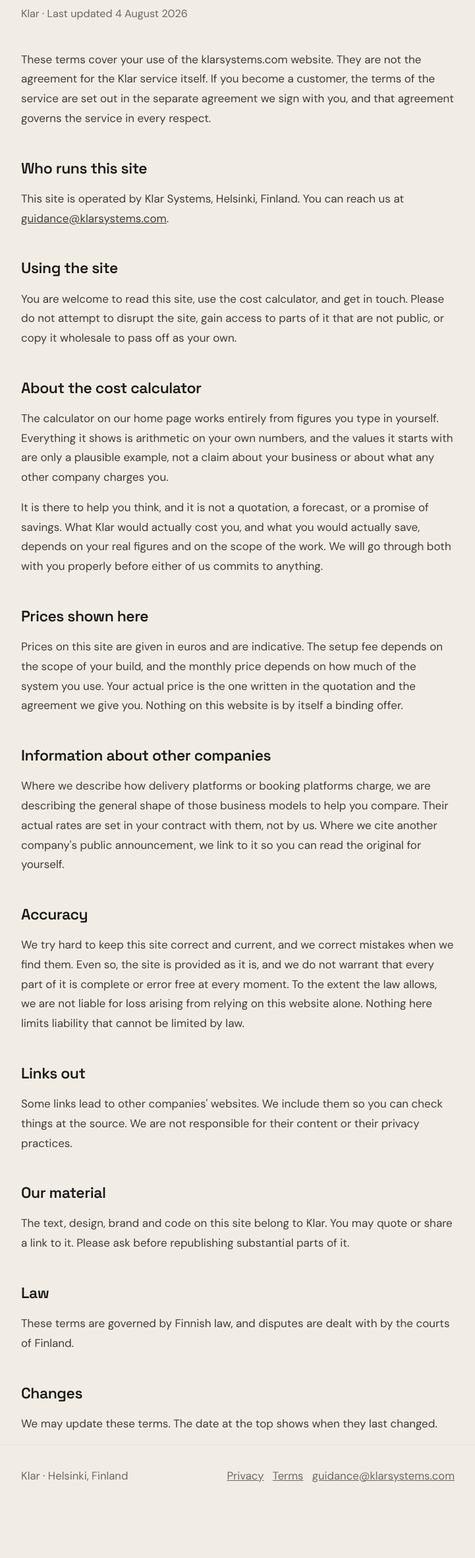
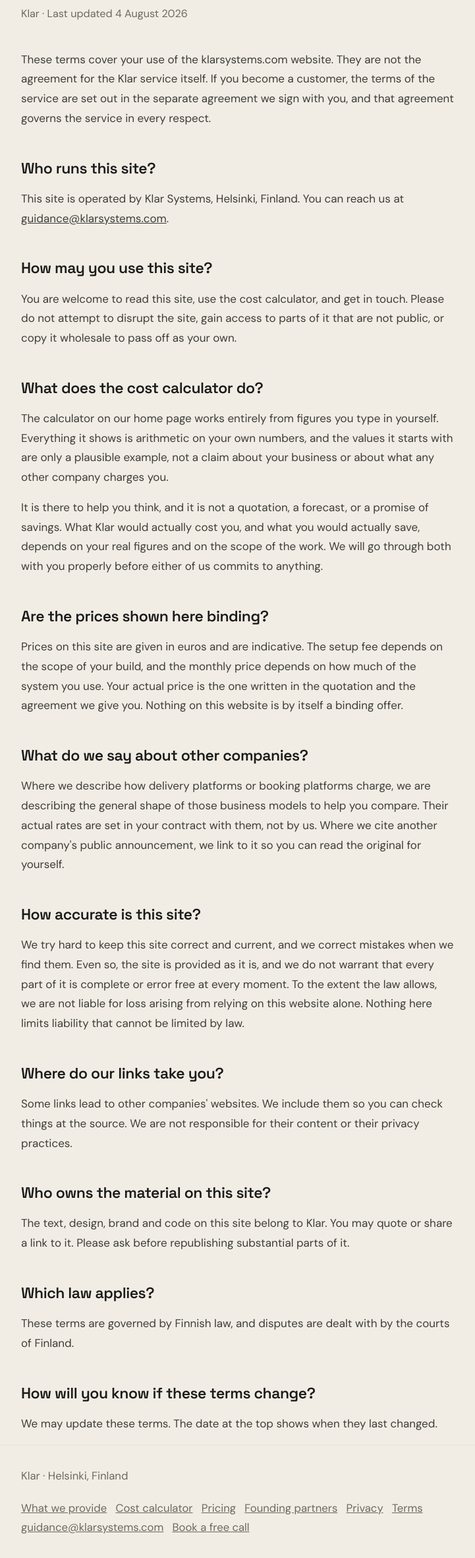
Before and after one commit to Klar-Systems/Klar-website, a plain HTML site: page public/terms/index.html in a window 1280 px wide. Shown: the part 120-2482 px from the top of the page at 66% size, without its empty margins (279-1000 px from the left). Before the commit the page ends 2404 px from the top, so only its background shows below. Drawn offline with Linux system fonts and the light colour scheme; a script that the page names is missing.

Commit message:
Make the legal pages answer questions, and give them the site's own footer
Both pages were dead ends. Three links in the footer, no way back into
the site, nothing to do next, and headings that named a topic instead
of asking the question a reader arrives with.

The headings are now questions. Not one word of the policies or the
terms changed: the paragraphs are byte-identical to the previous
commit, and only the h2 text moved, from "What we collect" to "What
information do we collect?" and so on. That is how a person searches
and how an assistant quotes.

The footers now carry the same links the home page footer already has,
plus the booking link the home page already uses six times, in each
page's own markup and classes. Nothing new is offered anywhere; the
same offers are simply reachable from more than one page.

Both pages also state the Helsinki address that the home page schema
has published all along.

```diff
--- a/public/terms/index.html
+++ b/public/terms/index.html
@@ -67,6 +67,11 @@
       "alternateName": "Klar Systems",
       "url": "https://klarsystems.com/",
       "email": "guidance@klarsystems.com",
+      "address": {
+        "@type": "PostalAddress",
+        "addressLocality": "Helsinki",
+        "addressCountry": "FI"
+      },
       "logo": {
         "@type": "ImageObject",
         "url": "https://klarsystems.com/logos/klar-logo.png",
@@ -119,44 +124,49 @@
 
 <p>These terms cover your use of the klarsystems.com website. They are not the agreement for the Klar service itself. If you become a customer, the terms of the service are set out in the separate agreement we sign with you, and that agreement governs the service in every respect.</p>
 
-<h2>Who runs this site</h2>
+<h2>Who runs this site?</h2>
 <p>This site is operated by Klar Systems, Helsinki, Finland. You can reach us at <a href="mailto:guidance@klarsystems.com">guidance@klarsystems.com</a>.</p>
 
-<h2>Using the site</h2>
+<h2>How may you use this site?</h2>
 <p>You are welcome to read this site, use the cost calculator, and get in touch. Please do not attempt to disrupt the site, gain access to parts of it that are not public, or copy it wholesale to pass off as your own.</p>
 
-<h2>About the cost calculator</h2>
+<h2>What does the cost calculator do?</h2>
 <p>The calculator on our home page works entirely from figures you type in yourself. Everything it shows is arithmetic on your own numbers, and the values it starts with are only a plausible example, not a claim about your business or about what any other company charges you.</p>
 <p>It is there to help you think, and it is not a quotation, a forecast, or a promise of savings. What Klar would actually cost you, and what you would actually save, depends on your real figures and on the scope of the work. We will go through both with you properly before either of us commits to anything.</p>
 
-<h2>Prices shown here</h2>
+<h2>Are the prices shown here binding?</h2>
 <p>Prices on this site are given in euros and are indicative. The setup fee depends on the scope of your build, and the monthly price depends on how much of the system you use. Your actual price is the one written in the quotation and the agreement we give you. Nothing on this website is by itself a binding offer.</p>
 
-<h2>Information about other companies</h2>
+<h2>What do we say about other companies?</h2>
 <p>Where we describe how delivery platforms or booking platforms charge, we are describing the general shape of those business models to help you compare. Their actual rates are set in your contract with them, not by us. Where we cite another company's public announcement, we link to it so you can read the original for yourself.</p>
 
-<h2>Accuracy</h2>
+<h2>How accurate is this site?</h2>
 <p>We try hard to keep this site correct and current, and we correct mistakes when we find them. Even so, the site is provided as it is, and we do not warrant that every part of it is complete or error free at every moment. To the extent the law allows, we are not liable for loss arising from relying on this website alone. Nothing here limits liability that cannot be limited by law.</p>
 
-<h2>Links out</h2>
+<h2>Where do our links take you?</h2>
 <p>Some links lead to other companies' websites. We include them so you can check things at the source. We are not responsible for their content or their privacy practices.</p>
 
-<h2>Our material</h2>
+<h2>Who owns the material on this site?</h2>
 <p>The text, design, brand and code on this site belong to Klar. You may quote or share a link to it. Please ask before republishing substantial parts of it.</p>
 
-<h2>Law</h2>
+<h2>Which law applies?</h2>
 <p>These terms are governed by Finnish law, and disputes are dealt with by the courts of Finland.</p>
 
-<h2>Changes</h2>
+<h2>How will you know if these terms change?</h2>
 <p>We may update these terms. The date at the top shows when they last changed.</p>
 </main>
 <footer>
   <div class="foot-inner">
     <div>Klar &middot; Helsinki, Finland</div>
     <div>
+      <a href="/#system">What we provide</a> &nbsp;
+      <a href="/#calculator">Cost calculator</a> &nbsp;
+      <a href="/#pricing">Pricing</a> &nbsp;
+      <a href="/#founding">Founding partners</a> &nbsp;
       <a href="/privacy/">Privacy</a> &nbsp;
       <a href="/terms/">Terms</a> &nbsp;
-      <a href="mailto:guidance@klarsystems.com">guidance@klarsystems.com</a>
+      <a href="mailto:guidance@klarsystems.com">guidance@klarsystems.com</a> &nbsp;
+      <a href="https://calendly.com/lomberg-klarsystems/klar-bookings-free-cost-review">Book a free call</a>
     </div>
   </div>
 </footer>
```
Also changed, not shown: public/privacy/index.html (+19 -9 lines).
